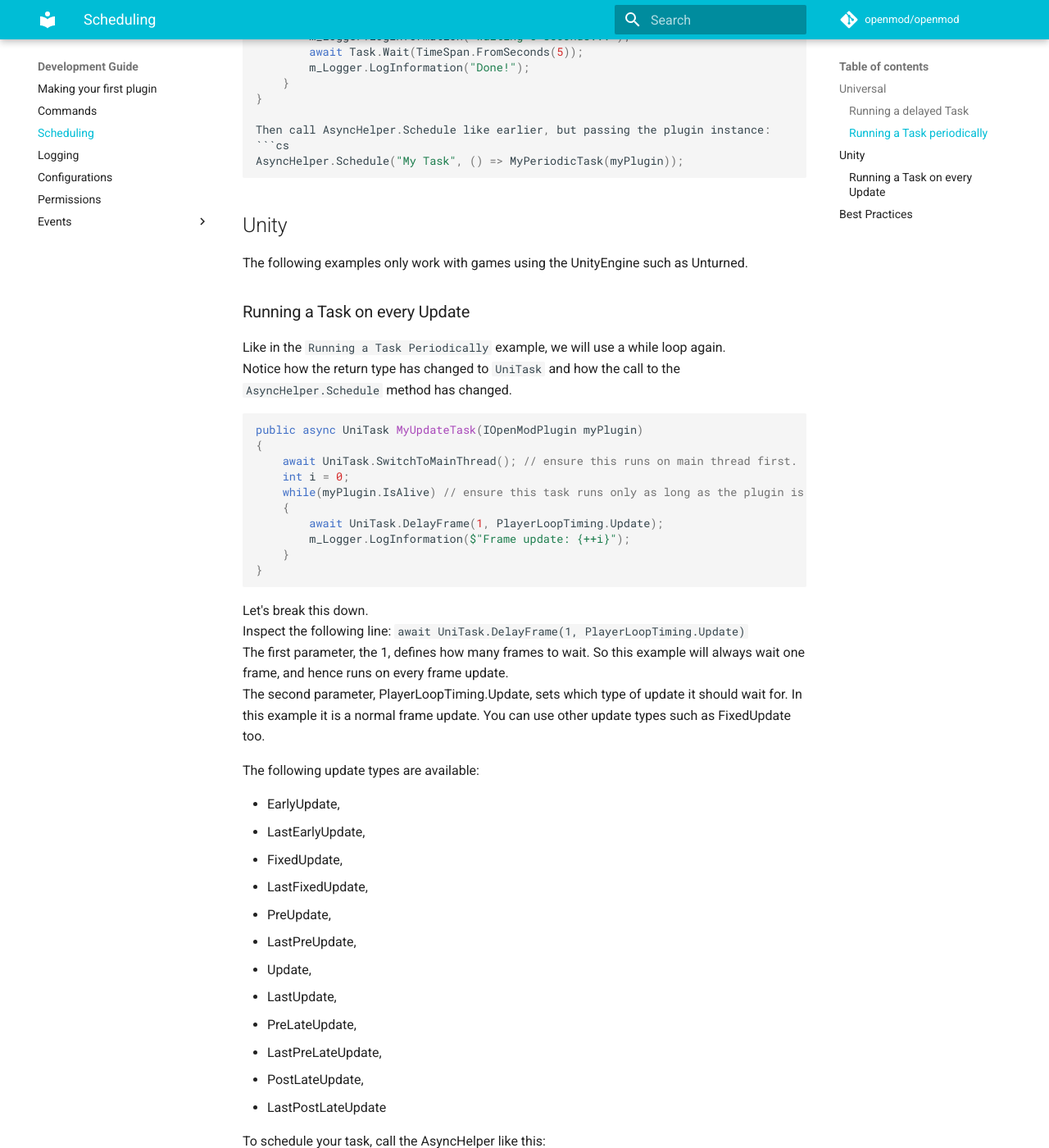
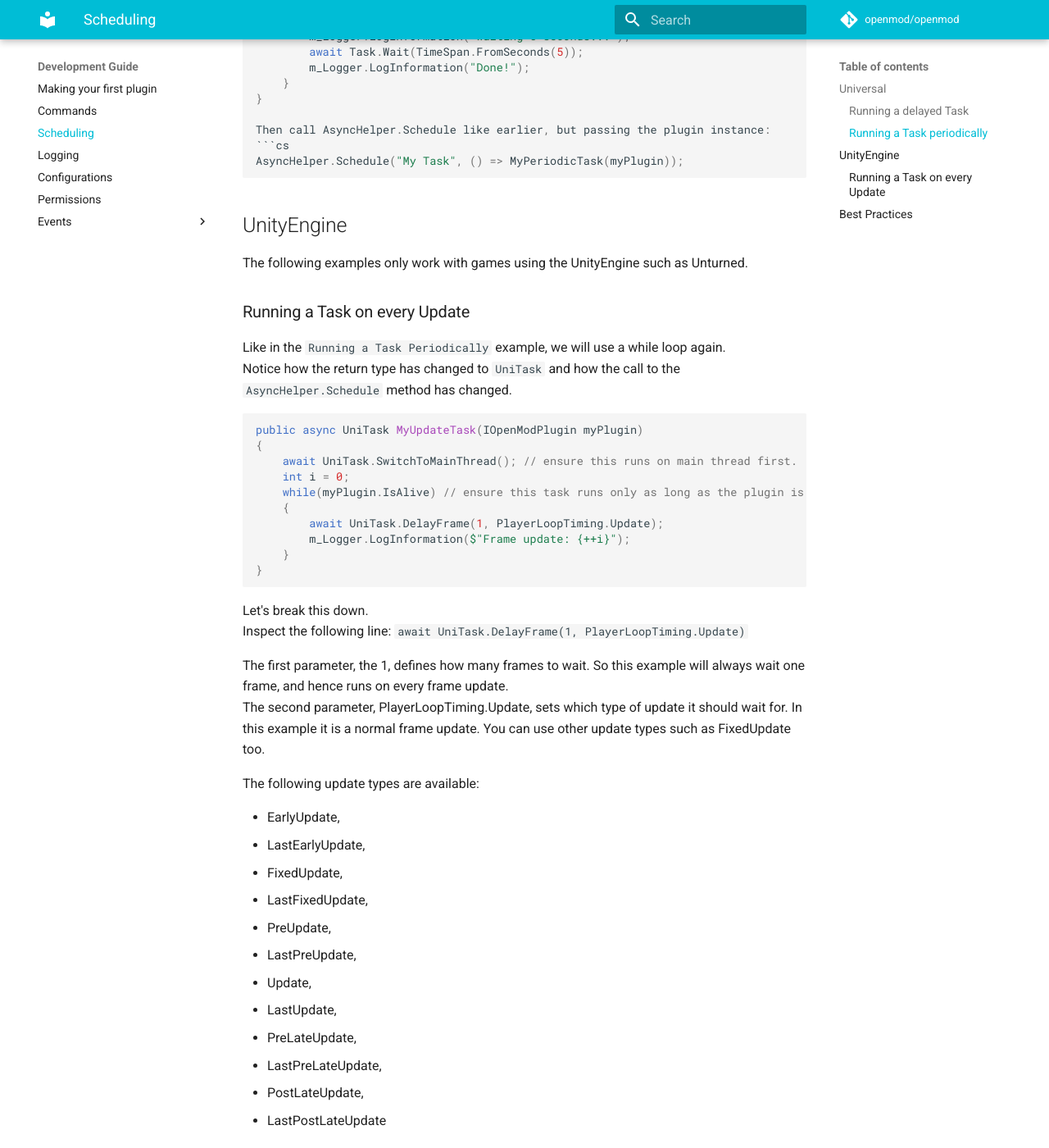
Before and after one commit to openmod/openmod-docs, an MkDocs documentation site: the page built from content/development-guide/scheduling.md, in a window 1280 px wide and 1400 px high, scrolled down 923 px. Shown: the whole window at 82% size. Built offline with MkDocs 1.6.1 and Material for MkDocs 9.7.7, drawn with Linux system fonts in a browser that asks for light colours; comment, search, counter and statistics services are not loaded; old or Windows-style settings are respelled for this version of MkDocs; some of the changed text lies outside the part shown.

Commit message:
Scheduling fix

````diff
--- a/content/development-guide/scheduling.md
+++ b/content/development-guide/scheduling.md
@@ -40,7 +40,7 @@ Then call AsyncHelper.Schedule like earlier, but passing the plugin instance:
 AsyncHelper.Schedule("My Task", () => MyPeriodicTask(myPlugin));
 ```
 
-## Unity
+## UnityEngine
 The following examples only work with games using the UnityEngine such as Unturned.
 
 ### Running a Task on every Update
@@ -63,6 +63,7 @@ public async UniTask MyUpdateTask(IOpenModPlugin myPlugin)
 Let's break this down.
 Inspect the following line:
 `await UniTask.DelayFrame(1, PlayerLoopTiming.Update)`
+
 The first parameter, the 1, defines how many frames to wait. So this example will always wait one frame, and hence runs on every frame update.
 The second parameter, PlayerLoopTiming.Update, sets which type of update it should wait for. In this example it is a normal frame update. You can use other update types such as FixedUpdate too.
 
````
Also changed, not shown: other parts of content/development-guide/scheduling.md (+1 -1 lines).
